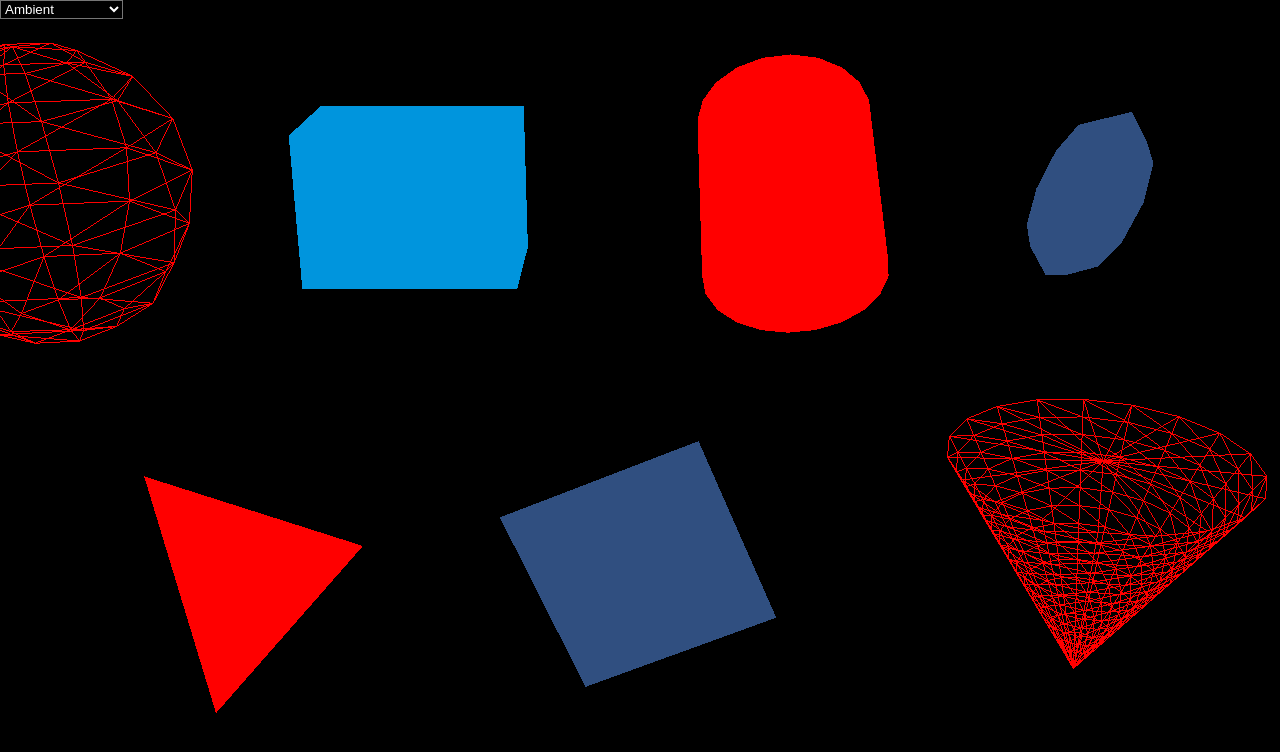
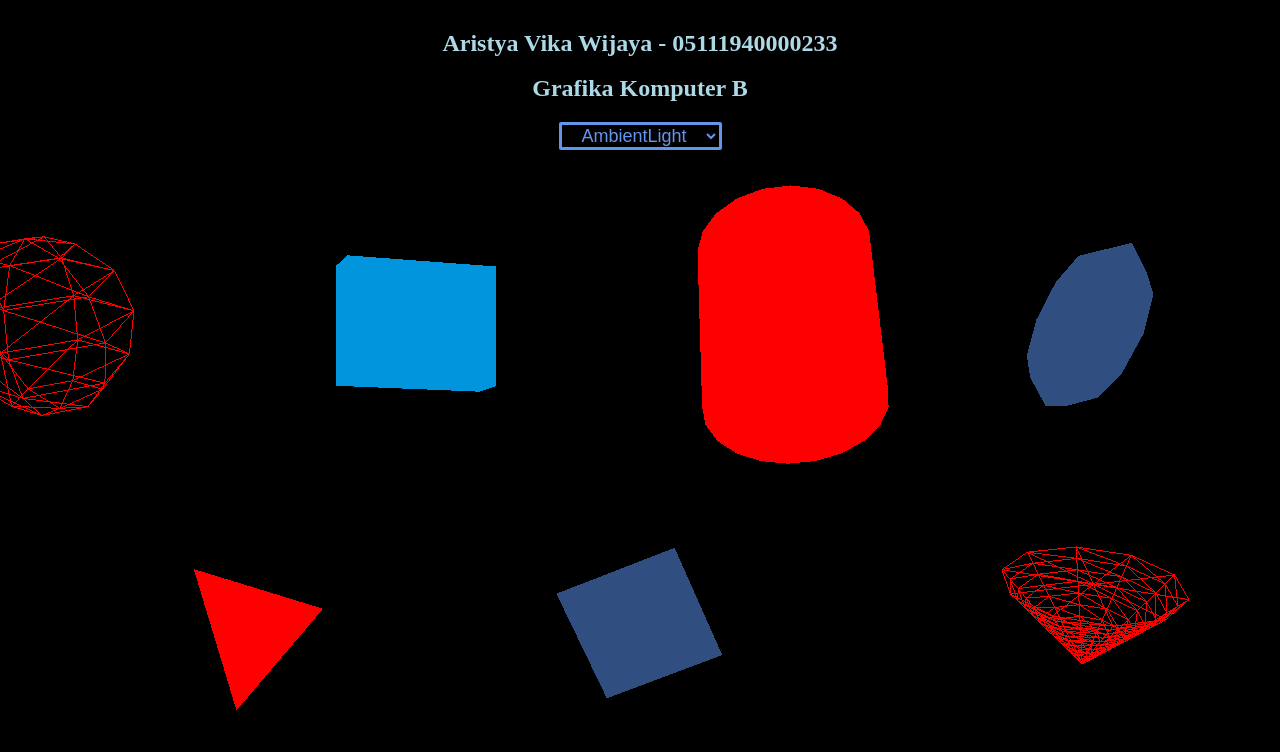
Before and after one commit to cg2021b/tugas-1-Aristya14, a plain HTML site: page tugas 2 three.js/index.html in a window 1280 px wide. Drawn offline with Linux system fonts and the light colour scheme; animation ran at ten frames a second.

Commit message:
Tugas2 indiv three js

```diff
--- a/tugas 2 three.js/index.html
+++ b/tugas 2 three.js/index.html
@@ -2,7 +2,7 @@
 <html lang="en">
 
 <head>
-        <title>Tugas 2 Individu</title>
+        <title>Document</title>
         <script src="js/three.min.js"></script>
         <style>
                 * {
@@ -11,17 +11,29 @@
                         background-color: black;
                         color: white;
                 }
+         #light{
+            border-radius: 2px;
+            border: 3px solid;
+            color:cornflowerblue;
+            text-align: center;
+            font-size:large;
+        }
         </style>
 </head>
 
 <body>
+        <h2 style="text-align: center; color: lightblue; padding-top: 30px;"> Aristya Vika Wijaya - 05111940000233</h2>
+        <br>
+        <h2  style="text-align: center;color: lightblue;">Grafika Komputer B</h2>
+       <div style="position: relative;text-align: center; margin-top: 20px;">
         <select id="light">
-                <option value="0">Ambient</option>
+                <option value="0">AmbientLight</option>
                 <option value="1">DirectionalLight</option>
                 <option value="2">HemisphereLight</option>
                 <option value="3">PointLight</option>
                 <option value="4">Spotlight</option>
         </select>
+        </div>
 </body>
 
 </html>
@@ -40,7 +52,7 @@
         // membuat sphere
         let sphere;
         let createSphere = function () {
-                let geometry = new THREE.SphereGeometry(0.5, 8, 8);
+                let geometry = new THREE.SphereGeometry(0.3, 6, 6);
                 let material = new THREE.MeshToonMaterial({ color: 0xff0000, wireframe: true, });
                 sphere = new THREE.Mesh(geometry, material);
                 scene.add(sphere);
@@ -52,7 +64,7 @@
         // membuat box
         let box;
         let createBox = function () {
-                let geometry = new THREE.BoxGeometry(0.7, 0.5, 0.5);
+                let geometry = new THREE.BoxGeometry(0.2, 0.4, 0.5);
                 let material = new THREE.MeshPhongMaterial({ color: 0x0095DD });
                 box = new THREE.Mesh(geometry, material);
                 scene.add(box);
@@ -91,7 +103,7 @@
         // membuat cone
         let cone;
         let createCone = function () {
-                let geometry = new THREE.ConeGeometry(0.5, 0.8, 19, 15);
+                let geometry = new THREE.ConeGeometry(0.3, 0.3, 10, 10);
                 let material = new THREE.MeshStandardMaterial({ color: 0xff0000, wireframe: true, roughness: 0.05 });
                 cone = new THREE.Mesh(geometry, material);
                 scene.add(cone);
@@ -99,11 +111,11 @@
         //lokasi cone
         createCone();
         cone.position.x = 1.5;
-        cone.position.y = -0.5;
+        cone.position.y = -0.25;
 
         // membuat tetrahedron
         let createTetrahedron = function () {
-                let tetrahedronGeometry = new THREE.TetrahedronGeometry(0.5);
+                let tetrahedronGeometry = new THREE.TetrahedronGeometry(0.3);
                 let tetrahedronMaterial = new THREE.MeshPhysicalMaterial({ color: 0xff0000 });
                 tetrahedron = new THREE.Mesh(tetrahedronGeometry, tetrahedronMaterial);
                 scene.add(tetrahedron);
@@ -111,11 +123,11 @@
         //lokasi tetrahedron
         createTetrahedron();
         tetrahedron.position.x = -1.25;
-        tetrahedron.position.y = -0.5;
+        tetrahedron.position.y = -0.25;
 
         // octahedron
         let createOctahedron = function () {
-                let octahedronGeometry = new THREE.OctahedronGeometry(0.5);
+                let octahedronGeometry = new THREE.OctahedronGeometry(0.3);
                 let octahedronMaterial = new THREE.MeshStandardMaterial({ color: 0x619eff, metalness: 0.5, roughness: 0.5 });
                 octahedron = new THREE.Mesh(octahedronGeometry, octahedronMaterial);
                 scene.add(octahedron);
@@ -123,7 +135,7 @@
         //lokasi octahedron
         createOctahedron();
         octahedron.position.x = 0;
-        octahedron.position.y = -0.5;
+        octahedron.position.y = -0.25;
 
         //pencahayaan
         let lightsChange = function () {
@@ -174,7 +186,7 @@
                 sphere.rotation.x += 0.01;
                 sphere.rotation.y += 0.01;
                 //rotasi box
-                box.rotation.x += 0.1;
+                box.rotation.y += 0.1;
                 //rotasi cylinder
                 cylinder.rotation.x += 0.05;
                 //rotasi torus
```
